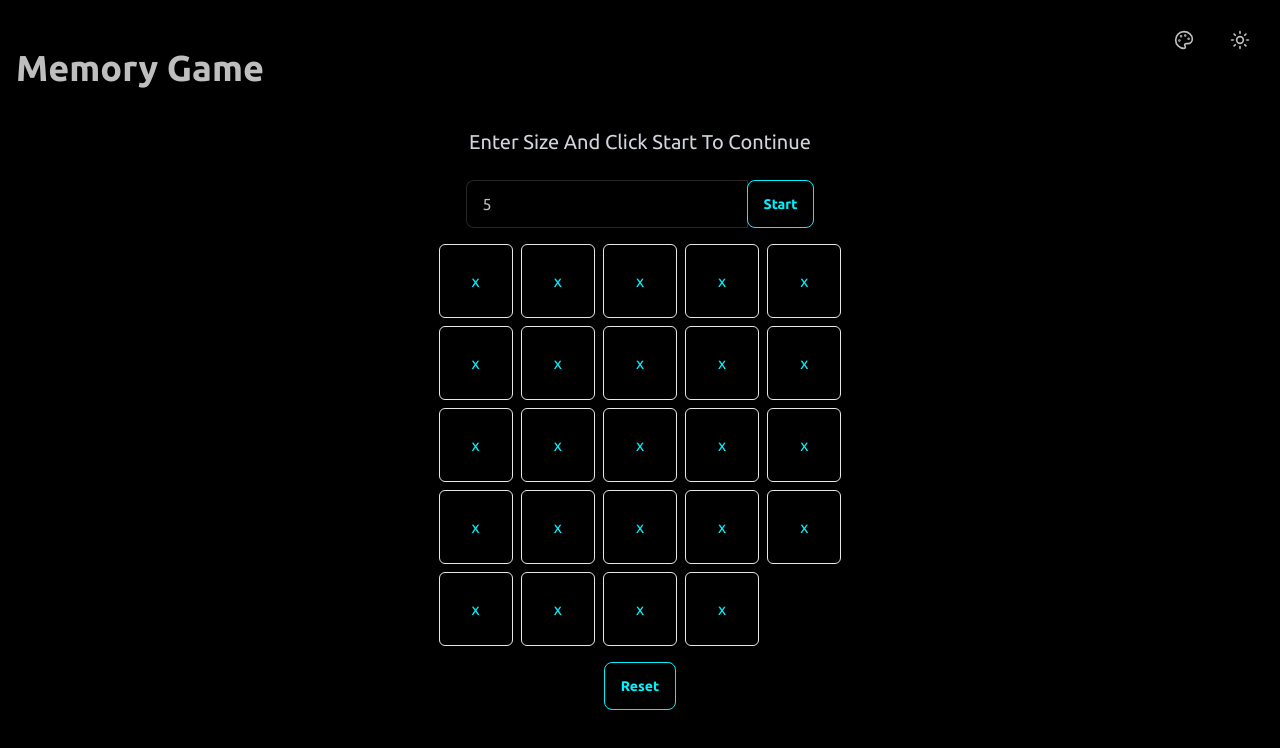
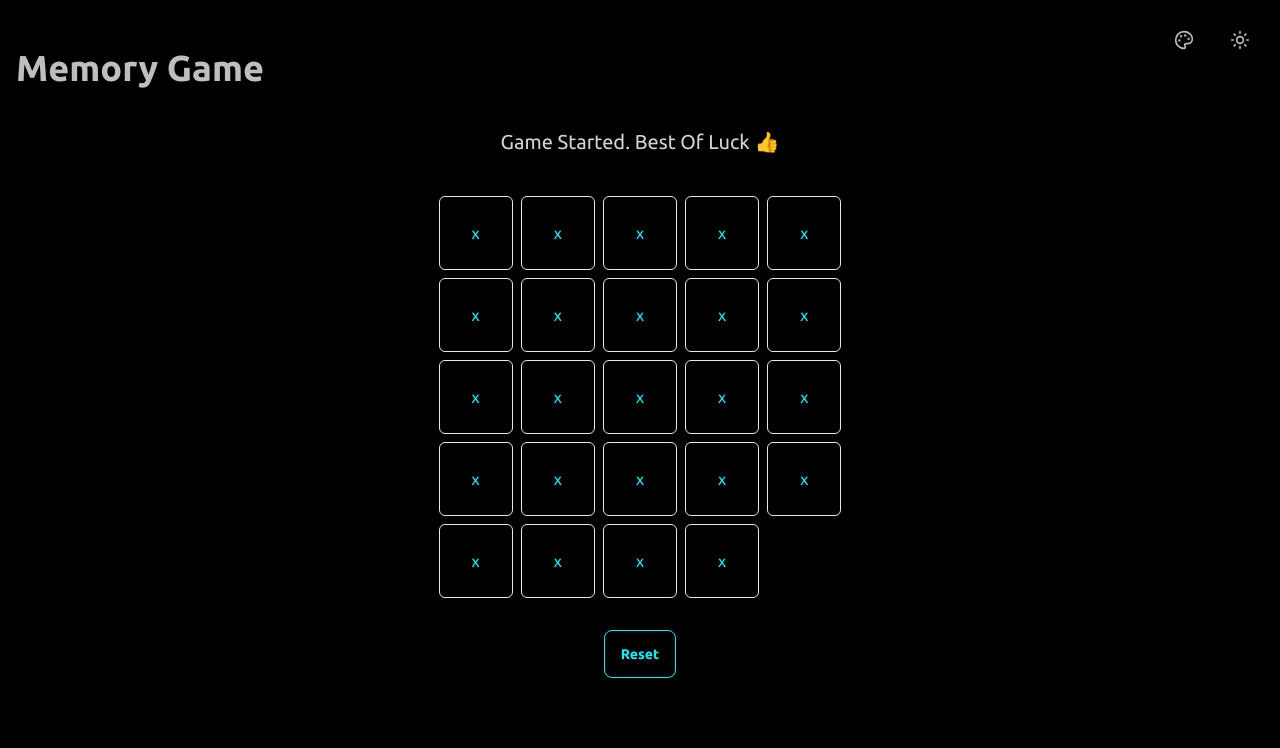
Before and after one commit to himanshurahi/frontend-machine-coding, a React (Vite) app: page /memory-game in a window 1280 px wide. Both pictures are taken after a click on the button "Start". Shown: the top 748 px of the page. Built offline with nearby package versions, Linux system fonts and the light colour scheme.

Commit message:
refactor : memory game

```diff
--- /dev/null
+++ b/src/components/MemoryGame/GameStatus.jsx
@@ -0,0 +1,52 @@
+import { motion } from "framer-motion";
+
+const GameStatus = ({ isGameStarted, isGameCompleted }) => {
+  if (isGameCompleted) {
+    return (
+      <motion.div
+        initial={{ opacity: 0, scale: 0.5, rotate: -15 }}
+        animate={{
+          opacity: 1,
+          scale: 1,
+          rotate: 0,
+          transition: { duration: 0.8, type: "spring", stiffness: 100 },
+        }}
+        className="flex items-center justify-center flex-col"
+      >
+        <motion.h1
+          initial={{ y: 20 }}
+          animate={{ y: 0 }}
+          transition={{ duration: 0.5 }}
+          className="text-6xl font-bold text-green-500"
+        >
+          🎉 Winner! 🎉
+        </motion.h1>
+        <motion.p
+          initial={{ opacity: 0 }}
+          animate={{ opacity: 1 }}
+          transition={{ delay: 0.5, duration: 0.8 }}
+          className="text-xl text-gray-300 mt-2 mb-6"
+        >
+          Congratulations, you matched all cards!
+        </motion.p>
+      </motion.div>
+    );
+  }
+
+  if (isGameStarted) {
+    return (
+      <motion.p
+        initial={{ opacity: 0 }}
+        animate={{ opacity: 1 }}
+        transition={{ delay: 0.1, duration: 0.8 }}
+        className="text-xl text-gray-300 mt-2 mb-6"
+      >
+        Game Started. Best Of Luck 👍
+      </motion.p>
+    );
+  }
+
+  return null;
+};
+
+export default GameStatus;
--- /dev/null
+++ b/src/components/MemoryGame/GridInput.jsx
@@ -0,0 +1,25 @@
+function GridInput({ grid, handleGridInput, handleStartGame }) {
+  return (
+    <>
+      <div className="text-xl text-gray-300 mt-2 mb-6">
+        Enter Size And Click Start To Continue
+      </div>
+      <div className="join">
+        <input
+          className="input input-bordered join-item"
+          placeholder="Grid"
+          value={grid}
+          onChange={(e) => handleGridInput(e.target.value)}
+        />
+        <button
+          className="btn btn-outline btn-primary"
+          onClick={handleStartGame}
+        >
+          Start
+        </button>
+      </div>
+    </>
+  );
+}
+
+export default GridInput;
--- /dev/null
+++ b/src/components/MemoryGame/MemoryGameGrid.jsx
@@ -0,0 +1,27 @@
+const MemoryGameGrid = ({ gridSize, cards, flipped, matched, onCardClick }) => {
+  const isFlipped = (id) => flipped.includes(id);
+  const isMatched = (id) => matched.includes(id);
+
+  return (
+    <div
+      className="grid gap-2 p-4"
+      style={{ gridTemplateColumns: `repeat(${gridSize}, 1fr)` }}
+    >
+      {cards.map((card) => (
+        <div
+          key={card.id}
+          onClick={() => onCardClick(card.id)}
+          className={`border ${
+            isFlipped(card.id) || isMatched(card.id)
+              ? "bg-primary text-black border-primary"
+              : "text-primary"
+          } rounded-md px-8 py-6 text-center cursor-pointer`}
+        >
+          {isFlipped(card.id) || isMatched(card.id) ? card.number : "x"}
+        </div>
+      ))}
+    </div>
+  );
+};
+
+export default MemoryGameGrid;
--- a/src/pages/MemoryGame/index.jsx
+++ b/src/pages/MemoryGame/index.jsx
@@ -1,8 +1,9 @@
 import { motion } from "framer-motion";
 import { ThemeToggle } from "../../components/ThemeToggle";
 import { useEffect, useState } from "react";
-import { ArrowBigDown, ArrowLeft } from "lucide-react";
-import { Link } from "react-router-dom";
+import GridInput from "../../components/MemoryGame/GridInput";
+import GameStatus from "../../components/MemoryGame/GameStatus";
+import MemoryGameGrid from "../../components/MemoryGame/MemoryGameGrid";
 
 export const MemoryGame = () => {
   const [grid, setGrid] = useState(5);
@@ -10,69 +11,64 @@ export const MemoryGame = () => {
   const [cards, setCards] = useState([]);
   const [flipped, setFlipped] = useState([]);
   const [matched, setMatched] = useState([]);
-  const [isStarted, setIsStarted] = useState(false);
+  const [isGameStarted, setIsGameStarted] = useState(false);
+  const [isGameCompleted, setIsGameCompleted] = useState(false);
+
+  const resetGame = () => {
+    setCards([]);
+    setMatched([]);
+    setFlipped([]);
+    setIsGameStarted(false);
+    setIsGameCompleted(false);
+  };
+
+  const handleGridInput = (gridValue) => {
+    setGrid(gridValue);
+  };
 
   const handleStartGame = () => {
     setGridSize(grid);
-    setMatched([]);
+    setIsGameStarted(true);
     const totalCards = grid * grid;
     const pairs = Math.floor(totalCards / 2);
     const numbers = Array(pairs)
       .fill(null)
       .map((_, index) => index + 1);
 
-    const cards = [...numbers, ...numbers]
-      .map((item) => {
-        return {
+    const shuffledCards = [...numbers, ...numbers]
+      .map((item) => ({
         id: crypto.randomUUID(),
         number: item,
+      }))
+      .sort(() => Math.random() - 0.5);
+
+    setCards(shuffledCards);
   };
-      })
-      .sort((a, b) => 0.5 - Math.random());
 
-    // if (totalCards % 2 == 1) {
-    //   cards.push(0);
-    // }
-
-    setCards(cards);
-    setIsStarted(true);
+  const handleCardClick = (id) => {
+    if (flipped.includes(id) || flipped.length === 2) return;
+    setFlipped((prev) => [...prev, id]);
   };
 
   useEffect(() => {
     if (flipped.length < 2) return;
+
     const [firstId, secondId] = flipped;
+    const firstCard = cards.find((card) => card.id === firstId);
+    const secondCard = cards.find((card) => card.id === secondId);
 
-    const firstCard = cards.find((card) => card.id == firstId);
-    const secondCard = cards.find((card) => card.id == secondId);
+    if (firstCard.number === secondCard.number) {
+      setMatched((prev) => [...prev, firstId, secondId]);
+    }
 
-    if (firstCard.number == secondCard.number) {
-      setMatched((prev) => [...prev, firstCard.id, secondCard.id]);
-      setFlipped([]);
-    } else {
-      setTimeout(() => {
-        setFlipped([]);
-      }, 1000);
+    setTimeout(() => setFlipped([]), 1000);
+  }, [flipped, cards]);
+
+  useEffect(() => {
+    if (matched.length === cards.length && cards.length > 0) {
+      setIsGameCompleted(true);
     }
-  }, [flipped]);
-
-  const handleCardClick = (id) => {
-    if (flipped.includes(id) || flipped.length == 2 || flipped.length == 2)
-      return;
-
-    setFlipped((prev) => [...prev, id]);
-  };
-
-  const isFlipped = (id) => {
-    return flipped.includes(id);
-  };
-
-  const isMatched = (id) => {
-    return matched.includes(id);
-  };
-
-  const isGameEnded = () => {
-    return matched.length > 0 && matched.length === cards.length;
-  };
+  }, [matched, cards]);
 
   return (
     <div className="min-h-screen bg-base-100 text-base-content">
@@ -87,91 +83,38 @@ export const MemoryGame = () => {
             Memory Game
           </motion.h1>
         </div>
+
         <div className="main flex flex-col items-center">
-          {isGameEnded() && (
-            <motion.div
-              initial={{ opacity: 0, scale: 0.5, rotate: -15 }}
-              animate={{
-                opacity: 1,
-                scale: 1,
-                rotate: 0,
-                transition: {
-                  duration: 0.8,
-                  type: "spring",
-                  stiffness: 100,
-                },
-              }}
-              exit={{ opacity: 0, scale: 0.5, rotate: 15 }}
-              className="flex items-center justify-center flex-col"
-            >
-              <motion.h1
-                initial={{ y: 20 }}
-                animate={{ y: 0 }}
-                transition={{ duration: 0.5 }}
-                className="text-6xl font-bold text-green-500"
-              >
-                🎉 Winner! 🎉
-              </motion.h1>
-              <motion.p
-                initial={{ opacity: 0 }}
-                animate={{ opacity: 1 }}
-                transition={{ delay: 0.5, duration: 0.8 }}
-                className="text-xl text-gray-300 mt-2 mb-6"
-              >
-                Congratulations, you matched all cards!
-              </motion.p>
-            </motion.div>
+          <GameStatus
+            isGameStarted={isGameStarted}
+            isGameCompleted={isGameCompleted}
+          />
+
+          {!isGameStarted && (
+            <GridInput
+              grid={grid}
+              handleStartGame={handleStartGame}
+              handleGridInput={handleGridInput}
+            />
           )}
 
-          <div className="text-xl text-gray-300 mt-2 mb-6">
-            Enter Size And Click Start To Continue
-          </div>
-          <div className="join">
-            <input
-              className="input input-bordered join-item"
-              placeholder="Grid"
-              value={grid}
-              onChange={(e) => setGrid(e.target.value)}
+          {isGameStarted && (
+            <>
+              <MemoryGameGrid
+                gridSize={gridSize}
+                cards={cards}
+                flipped={flipped}
+                matched={matched}
+                onCardClick={handleCardClick}
               />
               <button
-              className="btn btn-outline btn-primary"
-              onClick={handleStartGame}
+                onClick={resetGame}
+                className="btn btn-outline btn-primary mt-4"
               >
-              Start
+                Reset
               </button>
-          </div>
-
-          <div
-            className="grid gap-2 p-4"
-            style={{
-              gridTemplateColumns: `repeat(${parseInt(gridSize)}, 1fr)`,
-            }}
-          >
-            {cards.map((item, index) => {
-              return (
-                <div
-                  key={item.id}
-                  onClick={() => handleCardClick(item.id)}
-                  aria-label={`Card ${item.number}`}
-                  tabIndex={0}
-                  className={`border ${
-                    isFlipped(item.id) || isMatched(item.id)
-                      ? "bg-primary text-black border-primary"
-                      : "text-primary"
-                  } rounded-md  px-8 py-6 text-center cursor-pointer`}
-                >
-                  {isFlipped(item.id) || isMatched(item.id) ? item.number : "x"}
-                  {/* {item.number} */}
-                </div>
-              );
-            })}
-          </div>
-
-          {
-            <div>
-              <button className="btn btn-outline btn-primary">Reset</button>
-            </div>
-          }
+            </>
+          )}
         </div>
       </div>
     </div>
```
Lines whose indentation alone changed are shown as unchanged.
